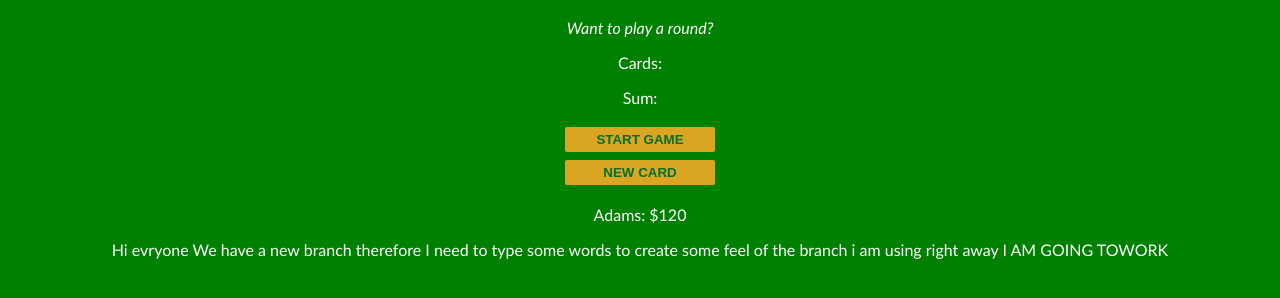
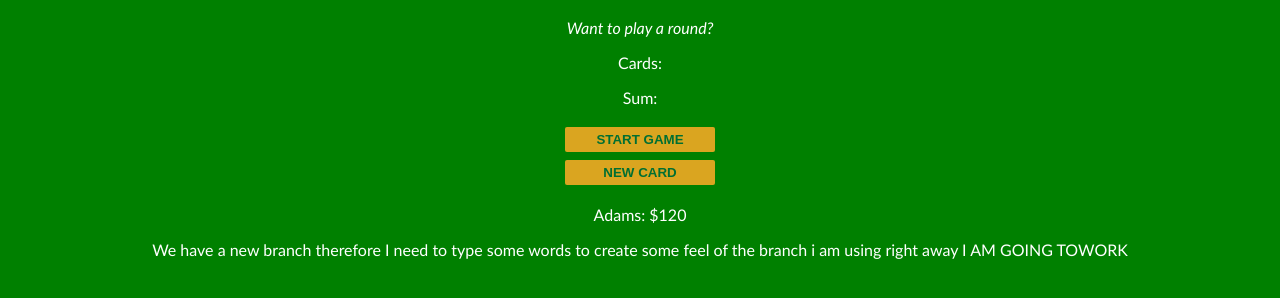
Before and after one commit to RyderGreystorm/gitfy, a plain HTML site: page index.html in a window 1280 px wide. Shown: the part 50-348 px from the top of the page. Drawn offline with Linux system fonts and the light colour scheme.

Commit message:
final commit

```diff
--- a/index.html
+++ b/index.html
@@ -15,7 +15,6 @@
     </body>
 </html>
 
-Hi evryone
 
 We have a new branch therefore I need to type some words to create some feel of the branch i am using right away
 I AM GOING TOWORK
```
